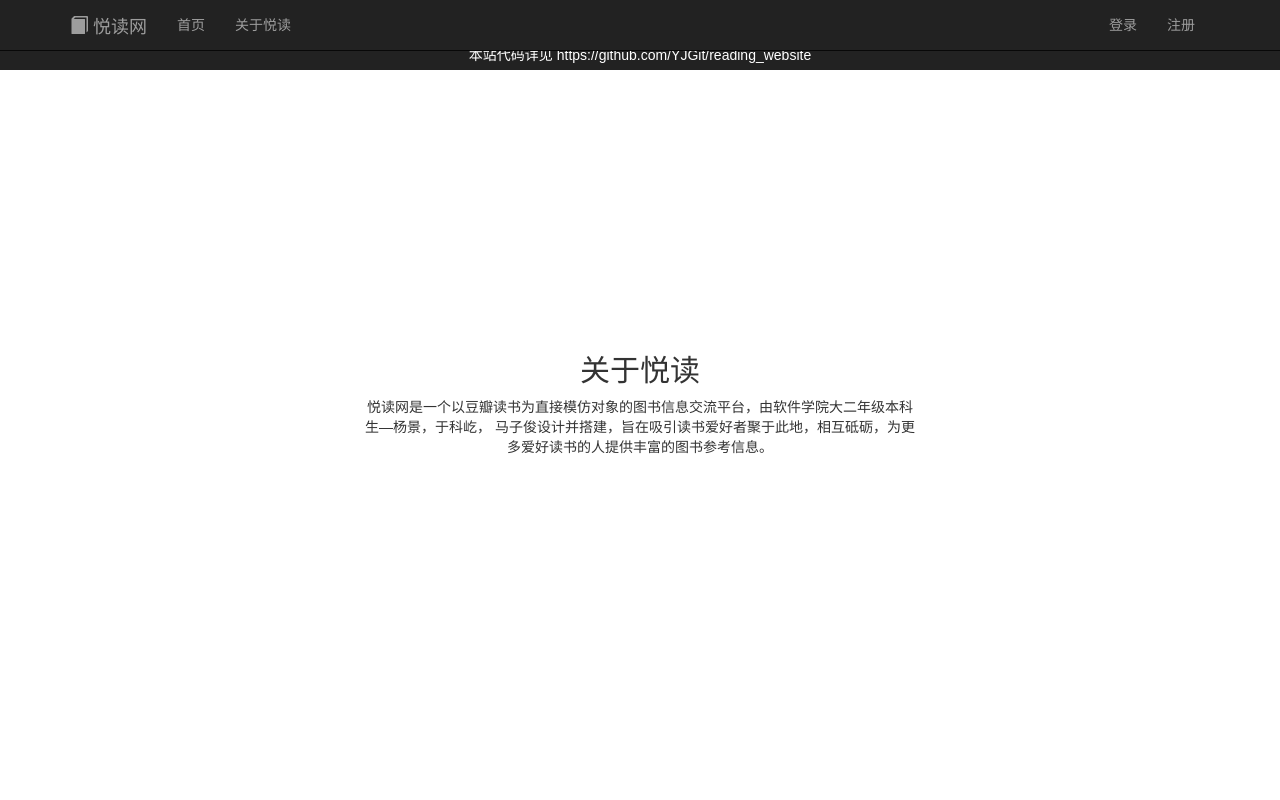
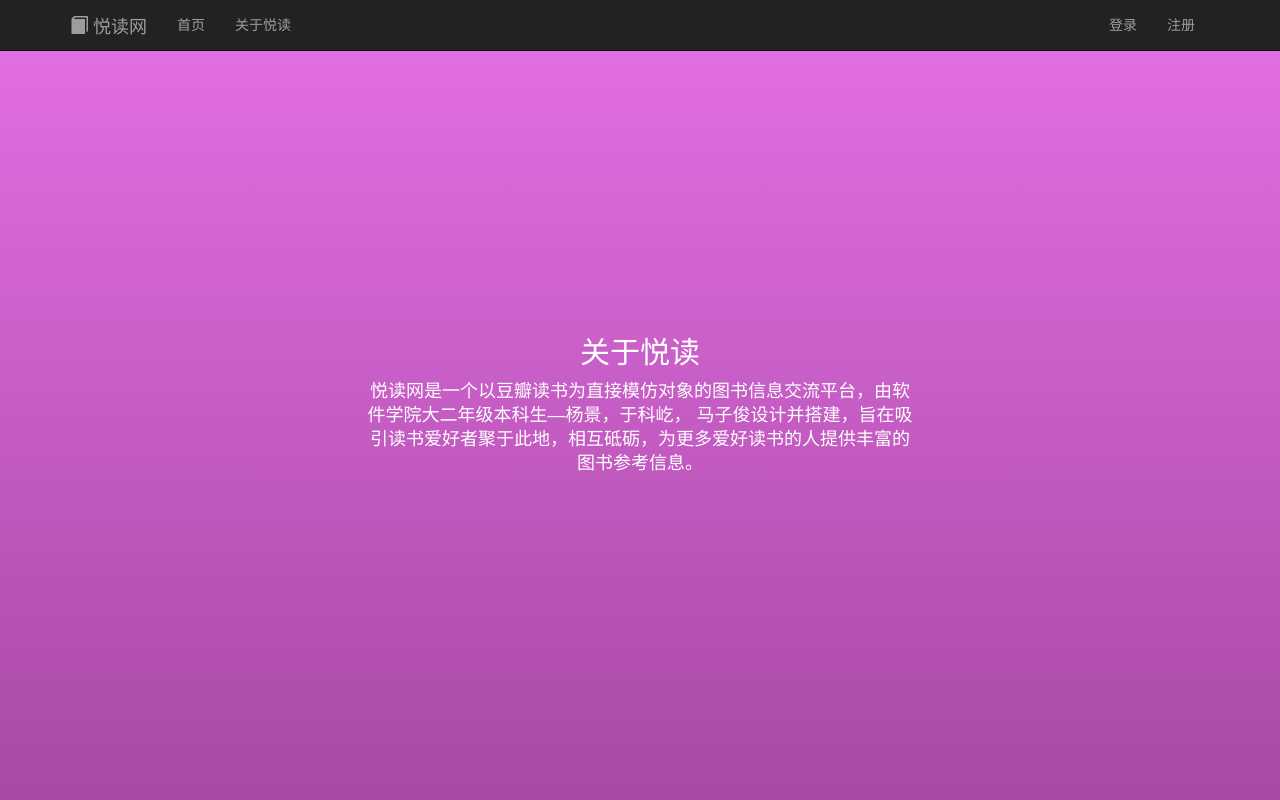
Before and after one commit to YJGit/Reading-website, a Django app: page /about/ in a window 1280 px wide. Run offline with Django 3.2, Linux system fonts and the light colour scheme; some libraries are stand-ins or nearby versions.

Commit message:
modify the style of about page.

```diff
--- a/static/css/about.css
+++ b/static/css/about.css
@@ -1,7 +1,28 @@
+body {
+  /* Permalink - use to edit and share this gradient: http://colorzilla.com/gradient-editor/#e570e7+0,c85ec7+47,a849a3+100;Pink+3D+%233 */
+  height: 100vh;
+  background: #e570e7; /* Old browsers */
+  background: -moz-linear-gradient(top, #e570e7 0%, #c85ec7 47%, #a849a3 100%); /* FF3.6-15 */
+  background: -webkit-linear-gradient(top, #e570e7 0%, #c85ec7 47%, #a849a3 100%); /* Chrome10-25,Safari5.1-6 */
+  background: linear-gradient(to bottom, #e570e7 0%, #c85ec7 47%, #a849a3 100%); /* W3C, IE10+, FF16+, Chrome26+, Opera12+, Safari7+ */
+  filter: progid:DXImageTransform.Microsoft.gradient(startColorstr='#e570e7', endColorstr='#a849a3', GradientType=0); /* IE6-9 */
+}
+
 .about{
-    position: absolute;
-    top: 50%;
-    left: 50%;
-    transform: translate(-50%, -50%);
-    text-align: center;
+  position: absolute;
+  top: 50%;
+  left: 50%;
+  transform: translate(-50%, -50%);
+  text-align: center;
+  color: white;
 }
+
+.about p{
+  font-size: 18px;
+  line-height: 24px;
+}
+@media all and (max-width: 767px){
+  .about{
+    width: 80%;
+  }
+}
--- a/templates/about.html
+++ b/templates/about.html
@@ -11,7 +11,7 @@
 {% block content %}
 <div class="container about">
   <div class="row">
-    <div class="col-xs-6 col-xs-offset-3">
+    <div class="col-xs-10 col-xs-offset-1 col-lg-6 col-lg-offset-3">
       <h2>关于悦读</h2>
       <p>悦读网是一个以豆瓣读书为直接模仿对象的图书信息交流平台，由软件学院大二年级本科生—杨景，于科屹，
       马子俊设计并搭建，旨在吸引读书爱好者聚于此地，相互砥砺，为更多爱好读书的人提供丰富的图书参考信息。</p>
@@ -19,3 +19,6 @@
   </div>
 </div>
 {% endblock %}
+
+{% block footer %}
+{% endblock %}
```
